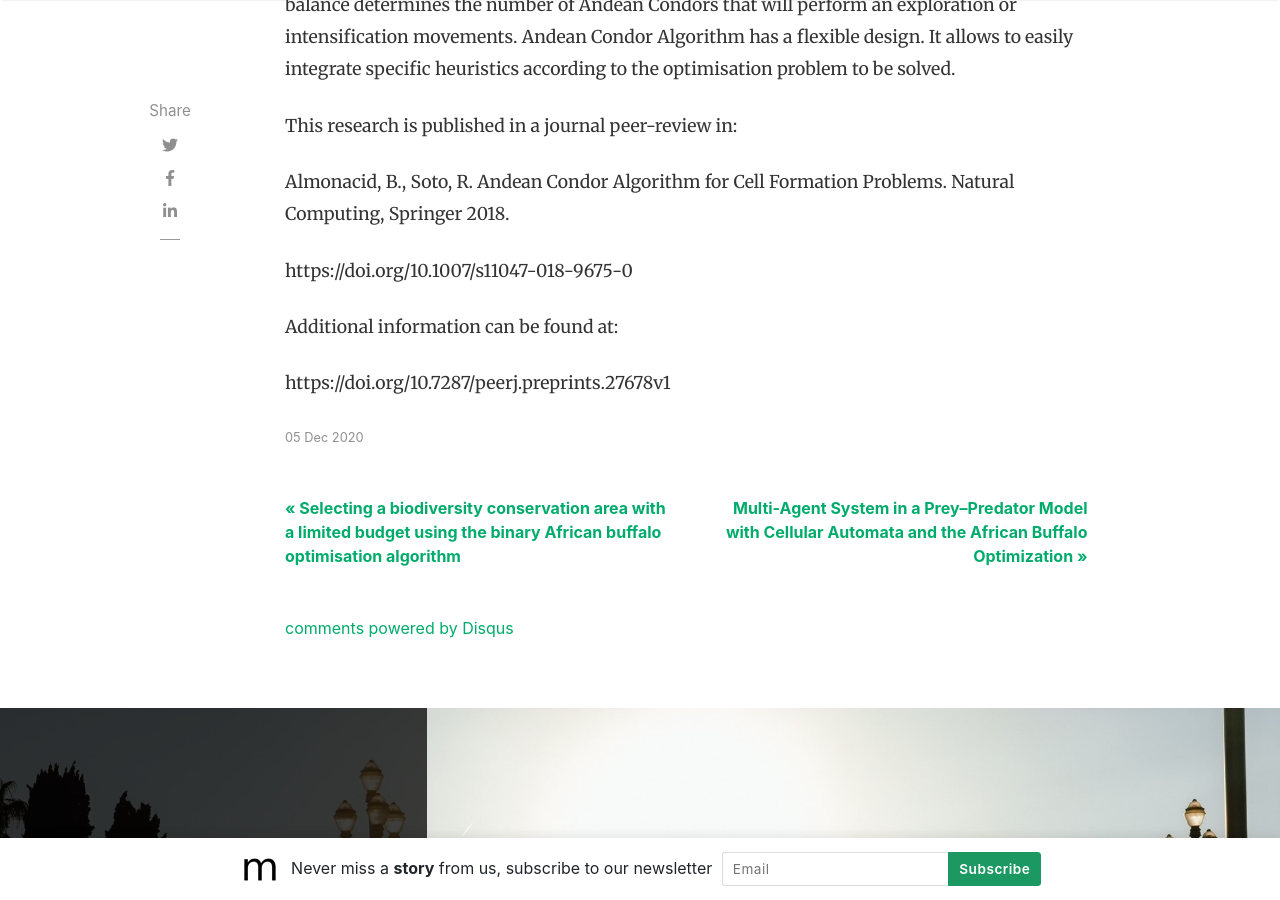
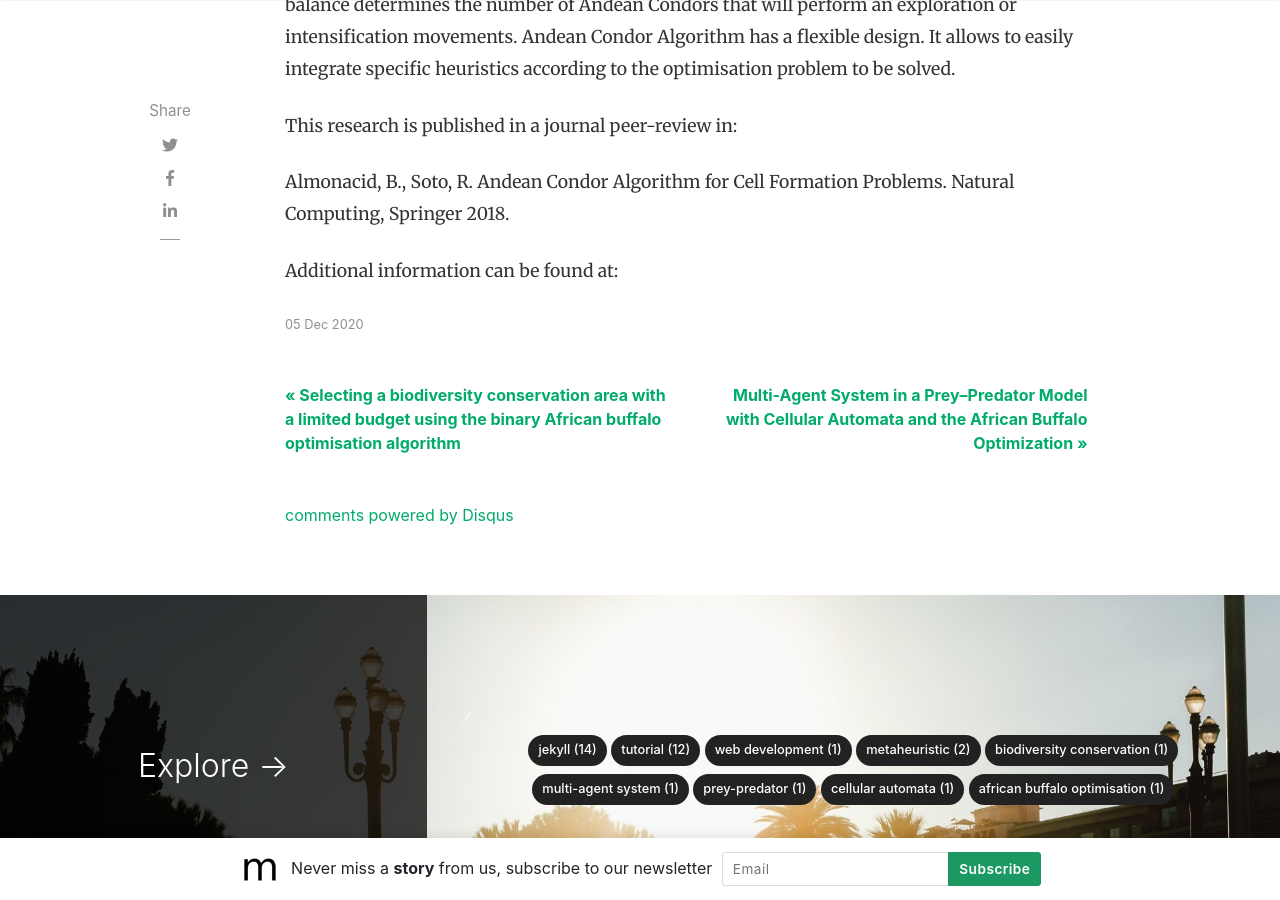
Before and after one commit to GlobalChangeScience/GlobalChangeScience.github.io, a Jekyll site: the page built from _posts/2020-12-05-andean-condor-algorithm.md, in a window 1280 px wide and 900 px high, scrolled down 606 px. Built offline with Jekyll 4.4.1, drawn with Linux system fonts in a browser that asks for light colours; nearby versions of some CDN libraries; our own code applies the rules of GitHub Pages for plain Markdown files; comment, search, counter and statistics services are not loaded; part of the change alters nothing that is shown.

Commit message:
Update 2020-12-05-andean-condor-algorithm.md

```diff
--- a/_posts/2020-12-05-andean-condor-algorithm.md
+++ b/_posts/2020-12-05-andean-condor-algorithm.md
@@ -21,10 +21,12 @@ This research is published in a journal peer-review in:
 
 Almonacid, B., Soto, R. Andean Condor Algorithm for Cell Formation Problems. Natural Computing, Springer 2018.
 
-https://doi.org/10.1007/s11047-018-9675-0
-<div data-badge-type="2" data-doi="https://doi.org/10.1007/s11047-018-9675-0" class="altmetric-embed"></div>
+[https://doi.org/10.1007/s11047-018-9675-0]: https://doi.org/10.1007/s11047-018-9675-0
+
+ <div data-badge-type="2" data-doi="https://doi.org/10.1007/s11047-018-9675-0" class="altmetric-embed"></div>
 
 Additional information can be found at:
 
-https://doi.org/10.7287/peerj.preprints.27678v1
-<div data-badge-type="2" data-doi="https://doi.org/10.7287/peerj.preprints.27678v1" class="altmetric-embed"></div>
+[https://doi.org/10.7287/peerj.preprints.27678v1]: https://doi.org/10.7287/peerj.preprints.27678v1
+
+ <div data-badge-type="2" data-doi="https://doi.org/10.7287/peerj.preprints.27678v1" class="altmetric-embed"></div>
```
